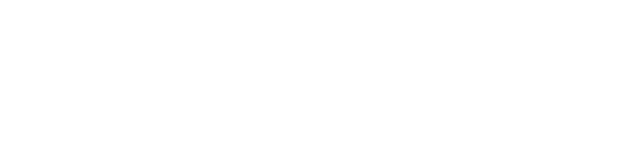
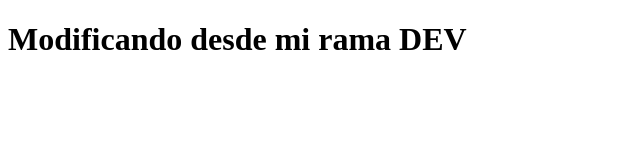
Before and after one commit to EstebanIDK/MI-Primer-Repositorio, a plain HTML site: page index.html in a window 1280 px wide. Shown: the whole page, without its empty margins (0-640 px from the left). Drawn offline with Linux system fonts and the light colour scheme.

Commit message:
modificando desde mi rama DEV

```diff
--- a/index.html
+++ b/index.html
@@ -6,6 +6,6 @@
     <title>Document</title>
 </head>
 <body>
-
+    <h1>Modificando desde mi rama DEV</h1>
 </body>
 </html>
```
